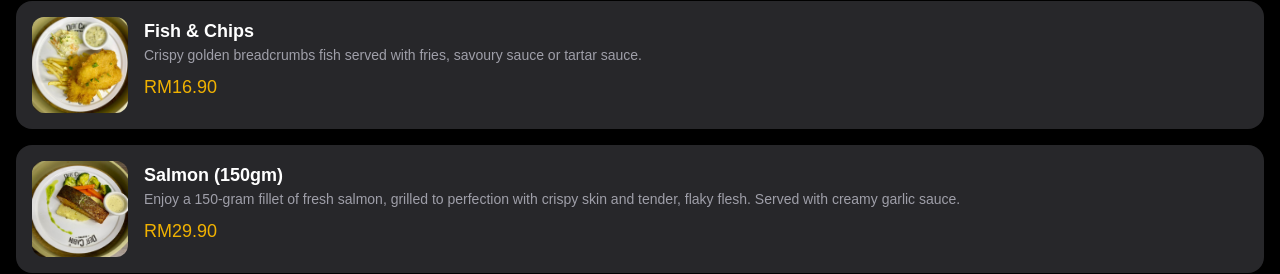
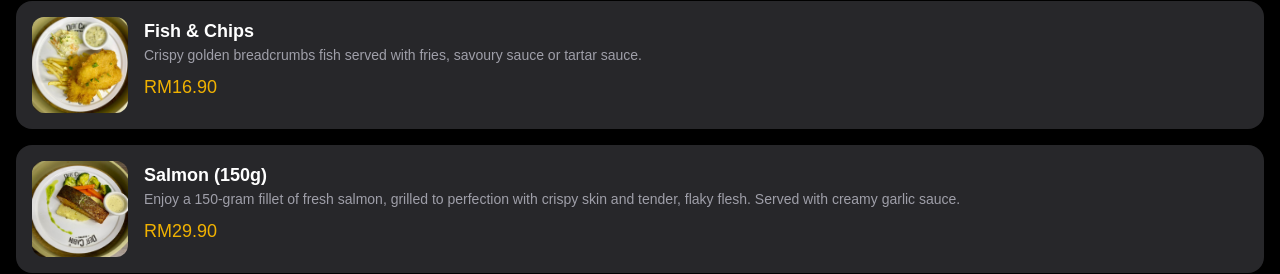
Before and after one commit to citrusarc/der-cabin-dining-app, a Next.js app: page /child in a window 1280 px wide. Shown: the part 3243-3517 px from the top of the page. Built offline with nearby package versions, Linux system fonts and the light colour scheme.

Commit message:
replace gm to g - for gram

```diff
--- a/data/menu.ts
+++ b/data/menu.ts
@@ -384,7 +384,7 @@ export const menus: MenuItem[] = [
   },
   {
     id: "sea-2",
-    name: "Salmon (150gm)",
+    name: "Salmon (150g)",
     image: "/Images/sea-2.jpg",
     description:
       "Enjoy a 150-gram fillet of fresh  salmon, grilled to perfection with crispy skin and tender, flaky flesh. Served with creamy garlic sauce.",
```
